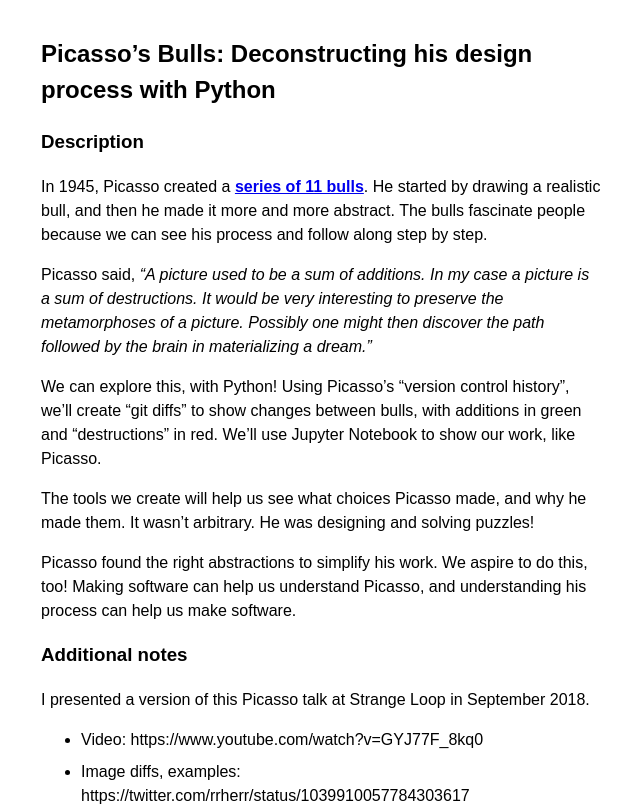
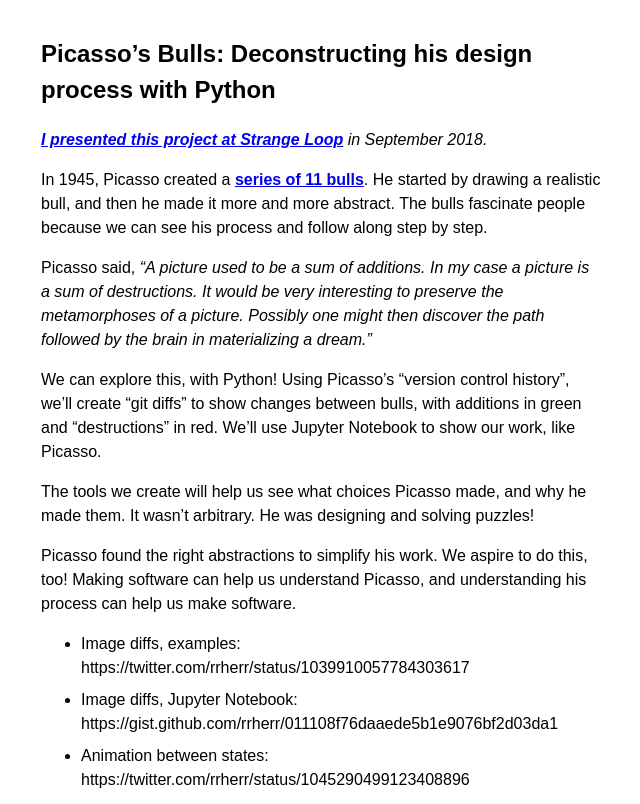
Before and after one commit to rrherr/rrherr.github.io, a Jekyll site: the page built from picasso.md, in a window 1280 px wide, cut to the strip 0-804 px from the top of the page. Shown: the whole strip, without its empty margins (319-959 px from the left). Built offline with Jekyll 4.4.1, drawn with Linux system fonts in a browser that asks for light colours; our own code applies the rules of GitHub Pages for plain Markdown files.

Commit message:
Update picasso.md

```diff
--- a/picasso.md
+++ b/picasso.md
@@ -1,6 +1,7 @@
 ## Picasso's Bulls: Deconstructing his design process with Python
 
-### Description
+_[I presented this project at Strange Loop](https://www.youtube.com/watch?v=GYJ77F_8kq0) in September 2018._
+
 In 1945, Picasso created a [series of 11 bulls](https://www.nortonsimon.org/art/search-the-collection/result?keyword=picasso+bull&earliest_year=1945&latest_year=1946). He started by drawing a realistic bull, and then he made it more and more abstract. The bulls fascinate people because we can see his process and follow along step by step.
 
 Picasso said, _"A picture used to be a sum of additions. In my case a picture is a sum of destructions. It would be very interesting to preserve the metamorphoses of a picture. Possibly one might then discover the path followed by the brain in materializing a dream."_
@@ -11,9 +12,6 @@ The tools we create will help us see what choices Picasso made, and why he made
 
 Picasso found the right abstractions to simplify his work. We aspire to do this, too! Making software can help us understand Picasso, and understanding his process can help us make software.
 
-### Additional notes
-I presented a version of this Picasso talk at Strange Loop in September 2018.
-- Video: https://www.youtube.com/watch?v=GYJ77F_8kq0
 - Image diffs, examples: https://twitter.com/rrherr/status/1039910057784303617
 - Image diffs, Jupyter Notebook: https://gist.github.com/rrherr/011108f76daaede5b1e9076bf2d03da1
 - Animation between states: https://twitter.com/rrherr/status/1045290499123408896
```
